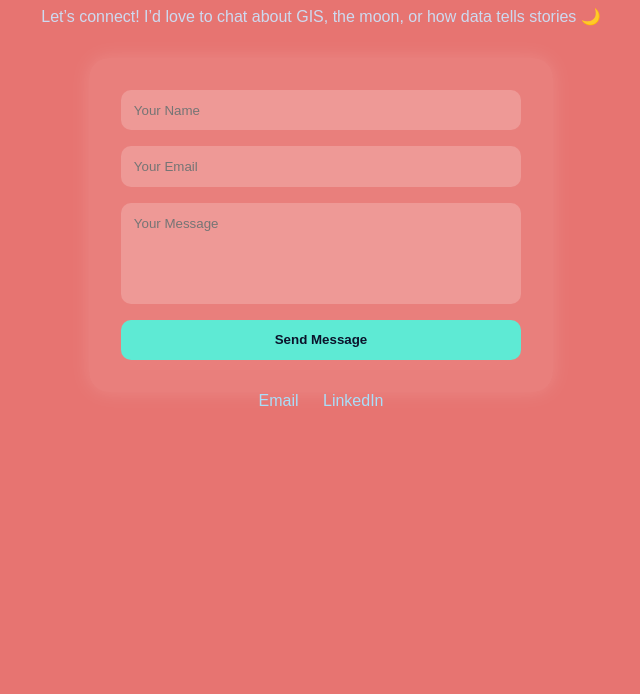
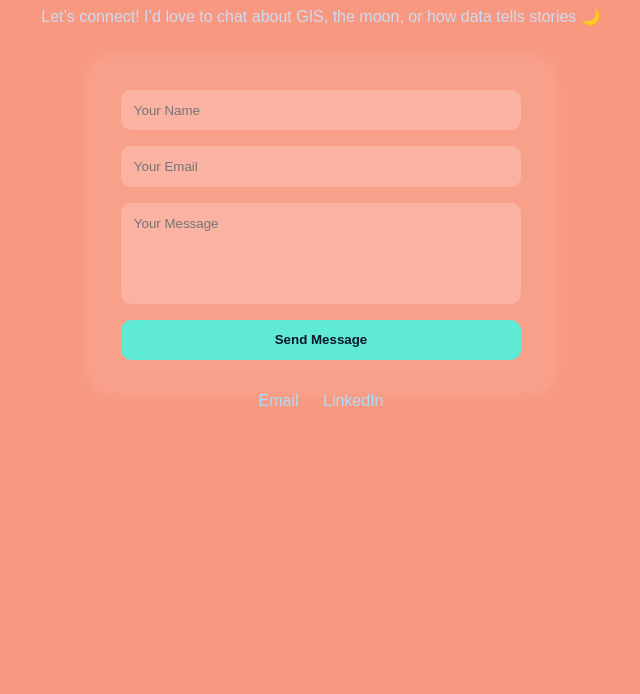
Before and after one commit to idiatouud2/idiatoudiallo.github.io, a plain HTML site: page contact.html in a window 1280 px wide. Shown: the part 106-800 px from the top of the page, without its empty margins (319-959 px from the left). Drawn offline with Linux system fonts and the light colour scheme.

Commit message:
Update contact.html

```diff
--- a/contact.html
+++ b/contact.html
@@ -7,7 +7,7 @@
   <style>
     body {
       font-family: "Poppins", sans-serif;
-     background: #E77471;
+     background: #F89880;
 color: #f0f8ff;
 
       text-align: center;
```
